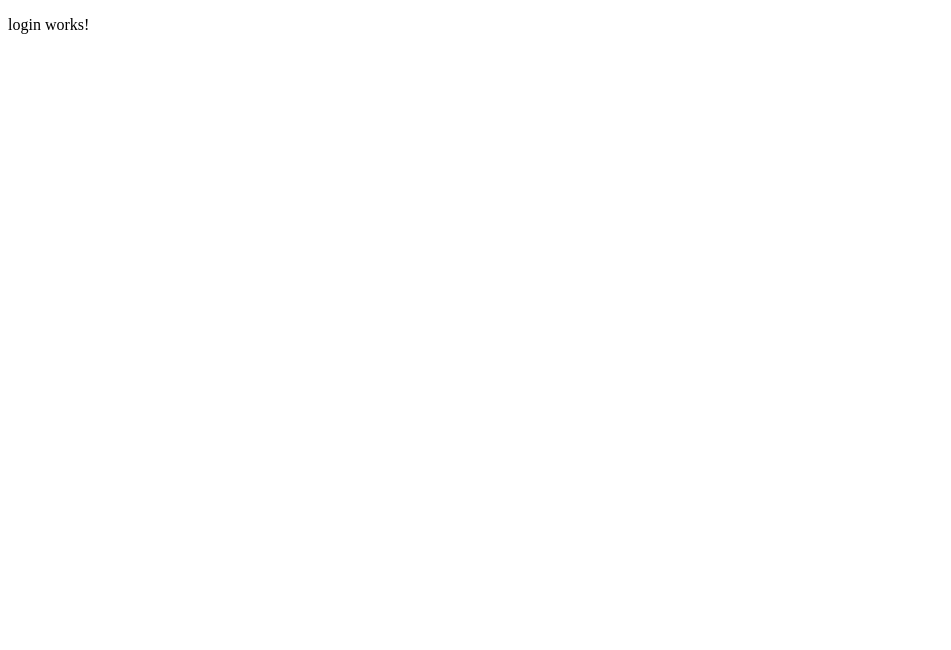
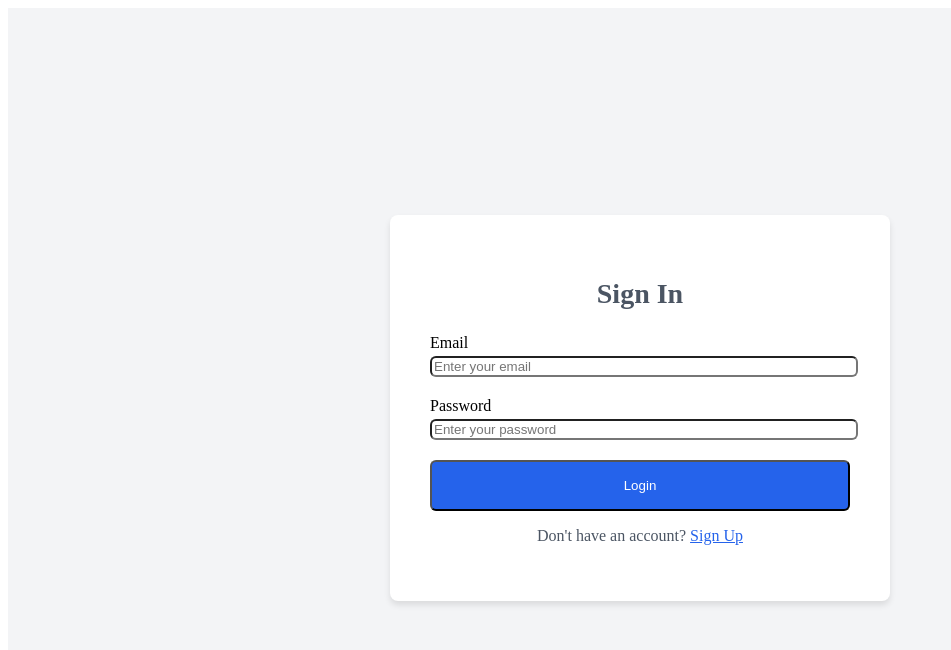
Before and after one commit to tsheylha/library-management-frontend, an Angular app: page /login in a window 1280 px wide. Shown: the top 650 px of the page, without its empty margins (0-951 px from the left). Built offline with nearby package versions, Linux system fonts and the light colour scheme.

Commit message:
LMS-02:Integrated login

```diff
--- a/src/app/login/login.component.css
+++ b/src/app/login/login.component.css
@@ -0,0 +1,105 @@
+/* Basic reset for body and html */
+body, html {
+    margin: 0;
+    padding: 0;
+    font-family: 'Inter', sans-serif;
+    height: 100%;
+    background-color: #f3f4f6; /* Light background */
+  }
+  .min-h-screen {
+    display: flex;
+    justify-content: center;
+    align-items: center;
+    height: 100vh; /* Full height of the viewport */
+    background-color: #f3f4f6;
+  }
+  .bg-white {
+    background-color: #ffffff;
+    box-shadow: 0 4px 6px rgba(0, 0, 0, 0.1);
+    border-radius: 8px;
+    padding: 2.5rem; /* Increased padding for a larger form */
+    width: 100%;
+    max-width: 500px; /* Increased max-width for a larger form */
+    box-sizing: border-box;
+  }
+  .text-2xl {
+    text-align: center;
+    font-size: 1.75rem; /* Slightly larger font size */
+    font-weight: 700;
+    color: #4b5563;
+    margin-bottom: 1.5rem;
+  }
+  .mb-4 {
+    margin-bottom: 1.25rem; /* Increased margin for more spacing */
+  }
+  .input {
+    width: 100%;
+    padding: 1rem; /* Increased padding for larger input fields */
+    border: 1px solid #d1d5db;
+    border-radius: 0.375rem; /* Rounded corners */
+    font-size: 1rem; /* Slightly larger font size */
+    color: #333;
+    outline: none;
+    box-shadow: none;
+    transition: border-color 0.3s ease;
+  }
+
+  .input:focus {
+    border-color: #2563eb;
+    box-shadow: 0 0 0 2px rgba(59, 130, 246, 0.5);
+  }
+  .text-sm {
+    font-size: 1rem; /* Slightly larger font size */
+  }
+
+  .text-red-500 {
+    color: #ef4444;
+  }
+
+  .mt-1 {
+    margin-top: 0.25rem;
+  }
+  .error-message {
+    color: #ef4444;
+    font-size: 1rem; /* Slightly larger font size */
+    margin-top: 0.5rem;
+  }
+  .w-full {
+    width: 100%;
+  }
+  .bg-blue-600 {
+    background-color: #2563eb;
+  }
+  .text-white {
+    color: white;
+  }
+  .py-2 {
+    padding-top: 1rem; /* Increased padding for a larger button */
+    padding-bottom: 1rem;
+  }
+  .rounded-md {
+    border-radius: 0.375rem; /* Rounded corners */
+  }
+  .hover\:bg-blue-700:hover {
+    background-color: #1d4ed8;
+  }
+  .focus\:outline-none:focus {
+    outline: none;
+  }
+  .text-center {
+    text-align: center;
+  }
+  .mt-4 {
+    margin-top: 1.25rem; /* Increased margin for more spacing */
+  }
+  .text-gray-600 {
+    color: #4b5563;
+  }
+
+  .text-blue-600 {
+    color: #2563eb;
+  }
+
+  .hover\:underline:hover {
+    text-decoration: underline;
+  }
--- a/src/app/login/login.component.html
+++ b/src/app/login/login.component.html
@@ -1 +1,51 @@
-<p>login works!</p>
+<div class="min-h-screen flex items-center justify-center bg-gray-100">
+    <div class="bg-white shadow-md rounded-lg p-8 w-full max-w-md">
+      <h2 class="text-2xl font-bold text-gray-700 text-center mb-6">Sign In</h2>
+      <form [formGroup]="loginForm" (ngSubmit)="onSubmit()" novalidate>
+
+        <!-- Email Field -->
+        <div class="mb-4">
+          <label for="email" class="block text-sm font-medium text-gray-700">Email</label>
+          <input
+            id="email"
+            formControlName="email"
+            type="email"
+            class="mt-1 block w-full rounded-md border-gray-300 shadow-sm focus:ring-blue-500 focus:border-blue-500 sm:text-sm"
+            placeholder="Enter your email">
+          <div *ngIf="submitted && f['email'].errors" class="text-sm text-red-500 mt-1">
+            <small *ngIf="f['email'].errors['required']">Email is required</small>
+            <small *ngIf="f['email'].errors['email']">Invalid email format</small>
+          </div>
+        </div>
+
+        <!-- Password Field -->
+        <div class="mb-4">
+          <label for="password" class="block text-sm font-medium text-gray-700">Password</label>
+          <input
+            id="password"
+            formControlName="password"
+            type="password"
+            class="mt-1 block w-full rounded-md border-gray-300 shadow-sm focus:ring-blue-500 focus:border-blue-500 sm:text-sm"
+            placeholder="Enter your password">
+          <div *ngIf="submitted && f['password'].errors" class="text-sm text-red-500 mt-1">
+            <small *ngIf="f['password'].errors['required']">Password is required</small>
+            <small *ngIf="f['password'].errors['minlength']">Password too short</small>
+          </div>
+        </div>
+
+        <!-- Submit Button -->
+        <button
+          type="submit"
+          class="w-full bg-blue-600 text-white py-2 rounded-md hover:bg-blue-700 focus:outline-none focus:ring-2 focus:ring-blue-500 focus:ring-offset-2">
+          Login
+        </button>
+      </form>
+
+      <div class="my1 text-center mt-10">
+        <p class="text-sm text-gray-600">
+          Don't have an account?
+          <a routerLink="/signup" class="text-blue-600 hover:underline">Sign Up</a>
+        </p>
+      </div>
+    </div>
+  </div>
--- a/src/app/login/login.component.ts
+++ b/src/app/login/login.component.ts
@@ -1,12 +1,65 @@
+import { CommonModule } from '@angular/common';
 import { Component } from '@angular/core';
+import { ToastrModule, ToastrService } from 'ngx-toastr';
+import { FormBuilder, FormGroup, ReactiveFormsModule, Validators } from '@angular/forms';
+import { Router, RouterLink, RouterModule } from '@angular/router';
+import { LoginModel } from '../models/login.model';
+import { LoginService } from '../services/login.service';
 
 @Component({
   selector: 'app-login',
   standalone: true,
-  imports: [],
+  imports: [RouterLink,RouterModule,ReactiveFormsModule, CommonModule,ToastrModule],
   templateUrl: './login.component.html',
   styleUrl: './login.component.css'
 })
 export class LoginComponent {
+  loginForm: FormGroup;
+  submitted = false;
+  errorMessage = '';
 
+  constructor(
+    private formBuilder: FormBuilder,
+    private loginService: LoginService,
+    private router: Router,
+    private toastr: ToastrService
+  ) {
+    this.loginForm = this.formBuilder.group({
+      email: ['', [
+        Validators.required,
+        Validators.email
+      ]],
+      password: ['', [
+        Validators.required,
+        Validators.minLength(8),
+      ]]
+    }, {
+    });
+  }
+
+  onSubmit(): void {
+    this.submitted = true;
+
+    if (this.loginForm.invalid) {
+      return;
+    }
+
+    const loginData: LoginModel = {
+      email: this.loginForm.value.email,
+      password: this.loginForm.value.password
+    };
+
+    this.loginService.login(loginData).subscribe({
+      next: (response) => {
+        this.toastr.success('Login successful', 'Success');
+        this.router.navigate(['/dashboard']);
+      },
+      error: (data) => {
+        this.toastr.error(data.error?.message || 'Login failed', 'Error');
+      }
+    });
+  }
+
+  // Getter for easy access to form fields
+  get f() { return this.loginForm.controls; }
 }
--- /dev/null
+++ b/src/app/models/login.model.ts
@@ -0,0 +1,4 @@
+export interface LoginModel {
+  email: string;
+  password: string;
+  }
--- /dev/null
+++ b/src/app/services/login.service.ts
@@ -0,0 +1,15 @@
+import { Injectable } from '@angular/core';
+import { Observable } from 'rxjs';
+import { LoginModel } from '../models/login.model';
+import { ApiService } from '../api.service';
+
+@Injectable({
+  providedIn: 'root'
+})
+export class LoginService {
+  constructor(private apiService: ApiService) {}
+
+  login(loginData: LoginModel): Observable<any> {
+    return this.apiService.post('/login', loginData);
+  }
+}
```
